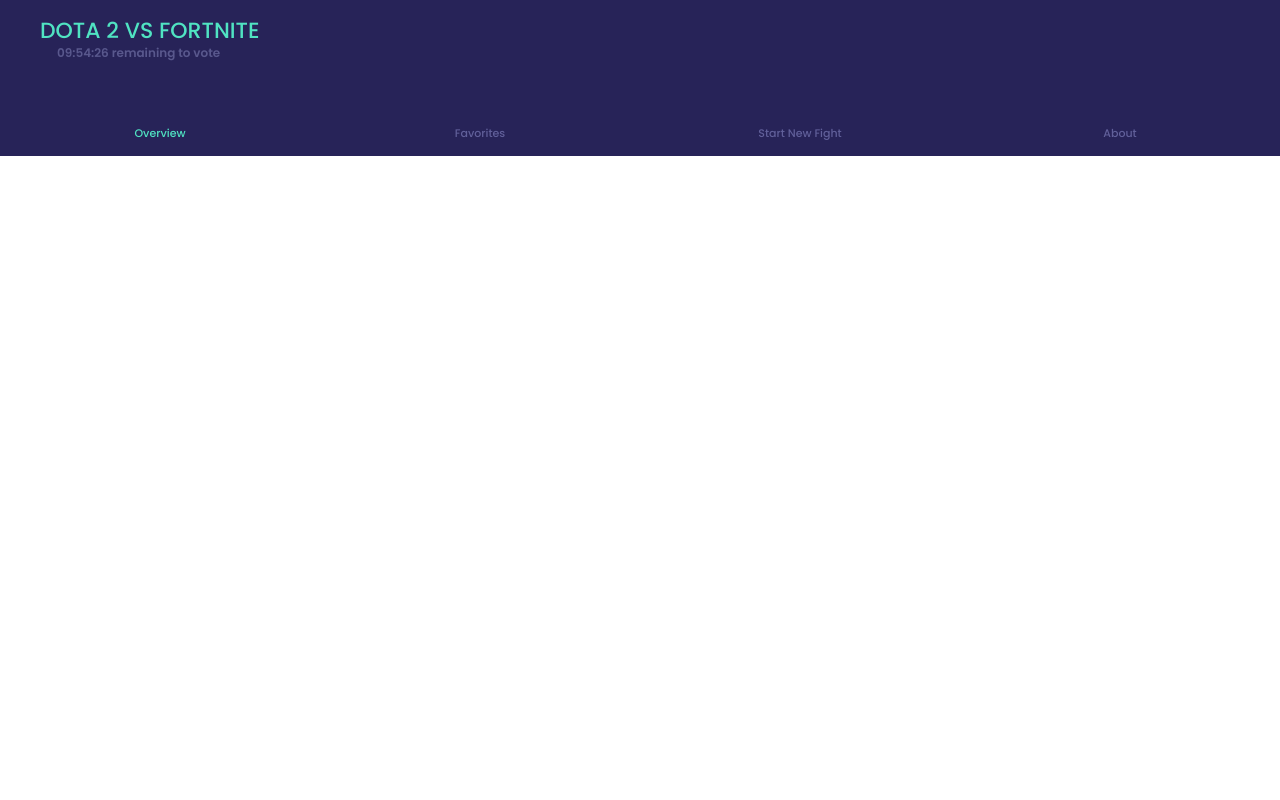
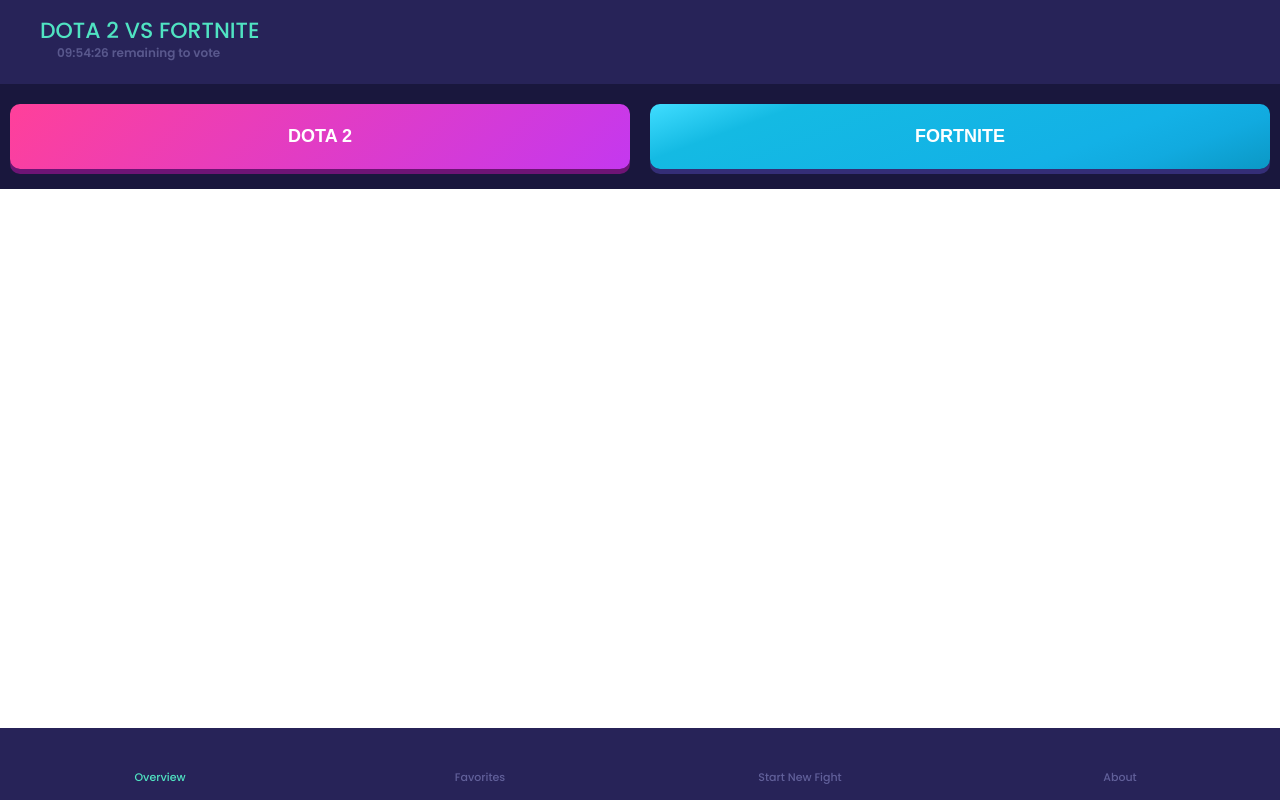
Before and after one commit to nerubisuk/lightfight, a React (Create React App) app: page / in a window 1280 px wide. Built offline with nearby package versions, Linux system fonts and the light colour scheme.

Commit message:
Injects  <VoteButtons>

```diff
--- a/src/App.js
+++ b/src/App.js
@@ -2,12 +2,16 @@ import React from 'react';
 import './styles/base.scss';
 import NavBar from './components/NavBar';
 import Header from './components/Header';
+import VoteButtons from './components/VoteButtons';
 
 class App extends React.Component {
   render() {
     return (
       <>
         <Header />
+        <main>
+          <VoteButtons />
+        </main>
         <NavBar />
       </>
     );
```
